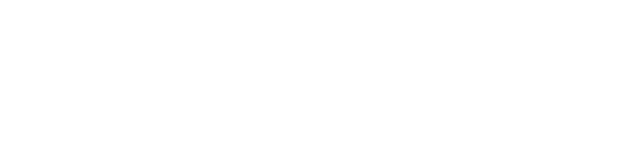
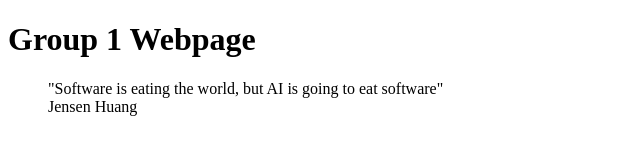
Before and after one commit to JKBrown11/GitLab, a plain HTML site: page index.html in a window 1280 px wide. Shown: the whole page, without its empty margins (0-640 px from the left). Drawn offline with Linux system fonts and the light colour scheme.

Commit message:
moore: added updated index file along with a blank css file

```diff
--- a/index.html
+++ b/index.html
@@ -2,5 +2,9 @@
 <!DOCTYPE html>
 <html lang="en">
    <head></head>
+   <h1>Group 1 Webpage</h1>
    <body></body>
+   <blockquote>
+		"Software is eating the world, but AI is going to eat software"
+		<footer>Jensen Huang</footer>
 </html>
```
Also changed, not shown: style.css (added).
